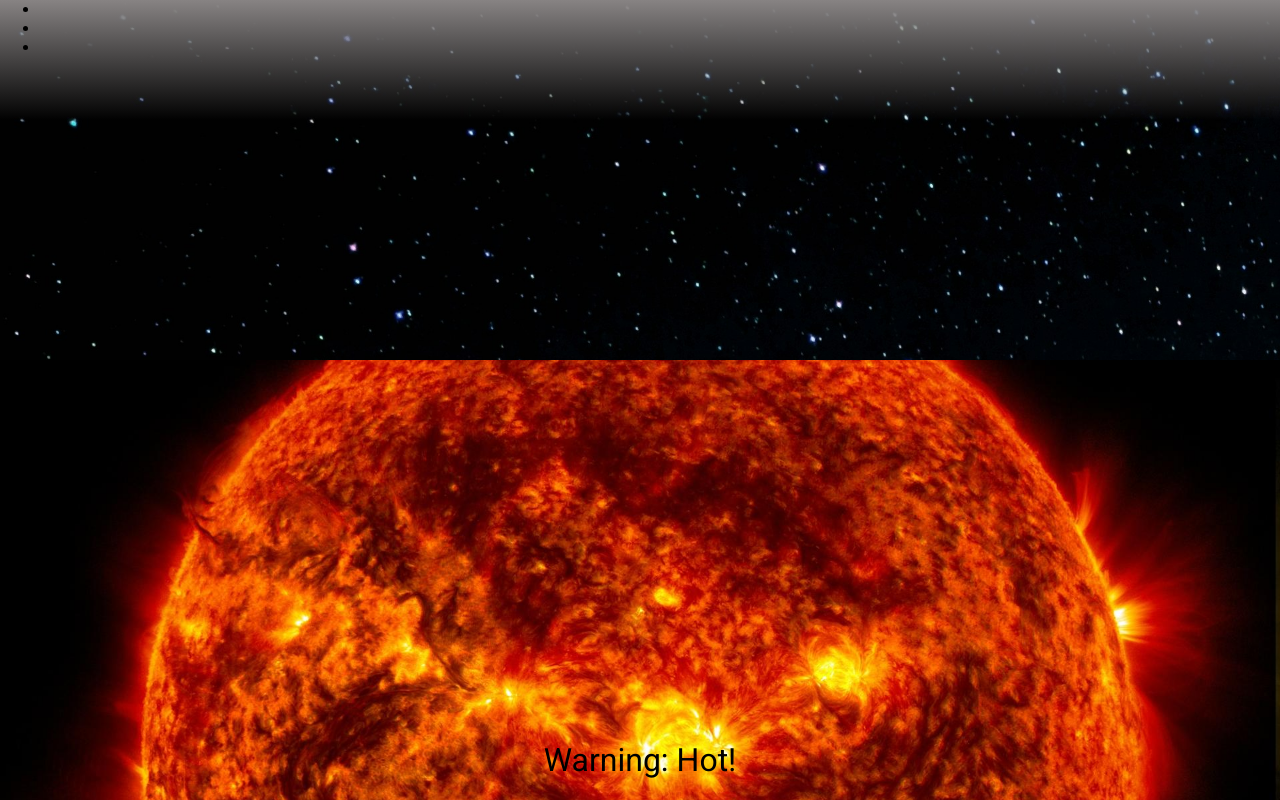
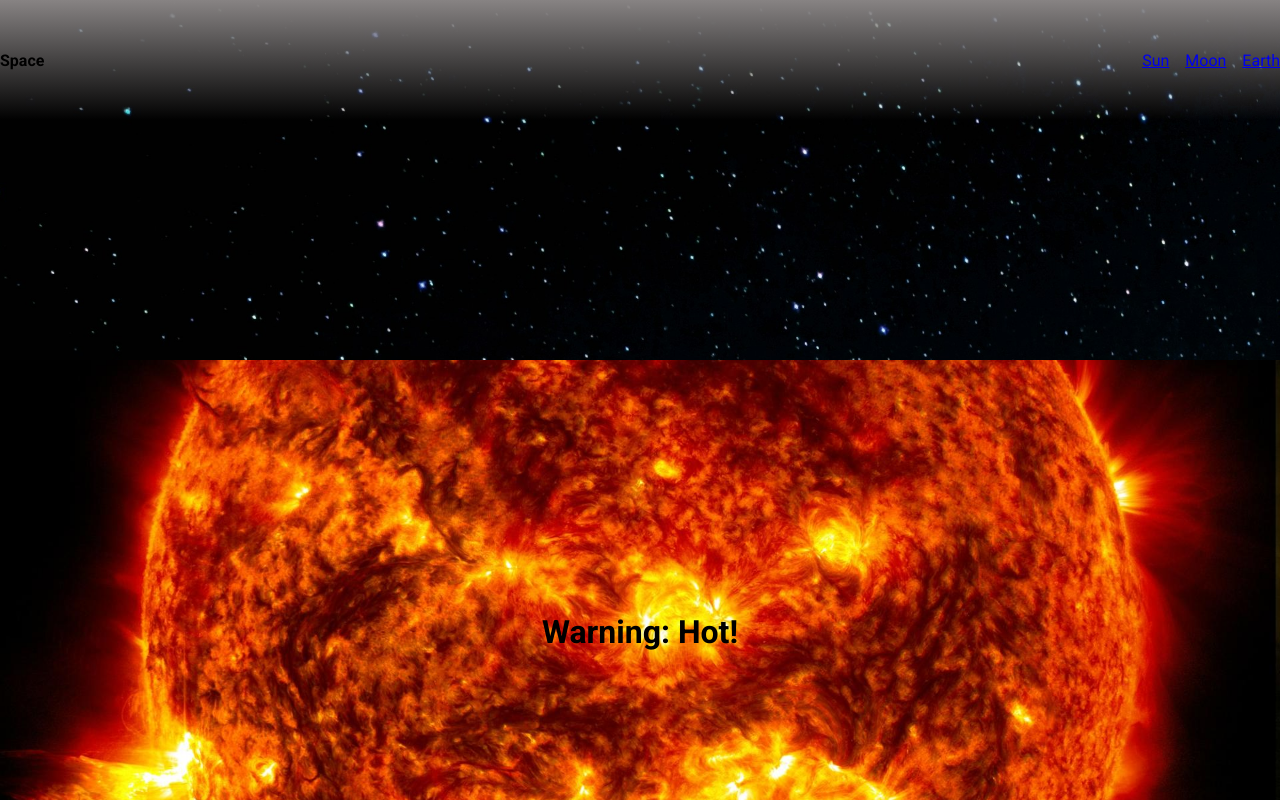
Before and after one commit to erikbirknes96-cmd/Space, a website: page index.html in a window 1280 px wide. Shown: the top 800 px of the page. Drawn offline with Linux system fonts and the light colour scheme.

Commit message:
style changes

```diff
--- a/index.html
+++ b/index.html
@@ -11,32 +11,32 @@
     <link href="https://fonts.googleapis.com/css2?family=Roboto:ital,wght@0,100..900;1,100..900&display=swap" rel="stylesheet">
   </head>
   <body>
-    <main>
     <header>
         <nav>
-          <ul>
-            <li></li>
-            <li></li>
-            <li></li>
-          </ul>
+          <div class="title">
+            <p>Space</p>
+          </div>
+          <div class="nav-buttons">
+           <a href="#Sun" class="nav-button">Sun</a>
+            <a href="#Moon" class="nav-button">Moon</a>
+            <a href="#Earth" class="nav-button">Earth</a>
+         </div>
         </nav>
+
     </header>
-      <section id="Sun">
-        <p class="about">
+      <main>
+        <section class="image" id="Sun">
+         <h2 class="about">
           Warning: Hot!
-
-        </p>
+          </h2>
         </section>
-
-      <section id="Earth">
-        <p class="about">
+        <section class="image" id="Earth">
+          <h2 class="about">
           You are here
-        </p>
+          </h2>
         </section>
+      </main>
     <footer>
     </footer>
-    </main>
-
-
   </body>
 </html>
--- a/styles.css
+++ b/styles.css
@@ -13,36 +13,46 @@ body {
   font-family: "Roboto";
 }
 
-ul {
-  margin-top: 0;
+nav {
+  background:linear-gradient();
+  display: flex;
+  flex-direction: row;
+  justify-content: space-between;
+  background: linear-gradient(0deg,rgba(0,0,0,0) 0%, rgba(135,131,131, 1) 100%);
+  height:15vh;
+}
+.nav-buttons {
+  display: flex;
+  justify-content: flex-end;
+  align-items: center;
+  gap: 2vh;
 }
 
-nav {
-  width: 100%;
-  height: 15svh;
-  background: linear-gradient(0deg,rgba(0, 0, 0, 0) 0%, rgba(135, 131, 131, 1) 100%);
+.title {
+  font-weight: bolder;
+  display: flex;
+  justify-content: start;
+  align-items: center;
 }
+
+
 section {
   height: 100svh;
-  margin-block: 30svh;
+  margin-block: 30vh;
+  display: flex;
+  justify-content: center;
+  align-items: center;
 }
 
 #Sun {
-  display: flex;
-  flex-direction: row;
-  justify-content: center;
-  align-items: center;
   background-image: url(./Assets/Images/GSFC_20171208_Archive_e001435~large.jpg);
   background-position:center;
   background-repeat: no-repeat;
   background-size: cover;
+  height: 68vh;
 }
 
 #Earth {
-  display: flex;
-  flex-direction: row;
-  justify-content: center;
-  align-items: center;
   background-image: url(./Assets/Images/image-removebg-preview.png);
   background-position:center;
   background-repeat: no-repeat;
@@ -57,6 +67,6 @@ section {
 
 footer {
   width: 100%;
-  height: 30svh;
+  height: 30vh;
   background: linear-gradient(0deg,rgba(135, 131, 131, 1) 0%, rgba(0,0,0,0) 100%);
 }
```
Lines whose indentation alone changed are shown as unchanged.
